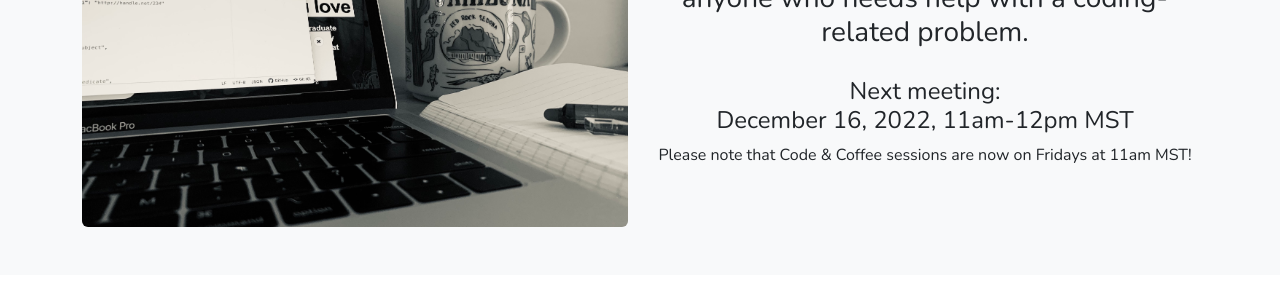
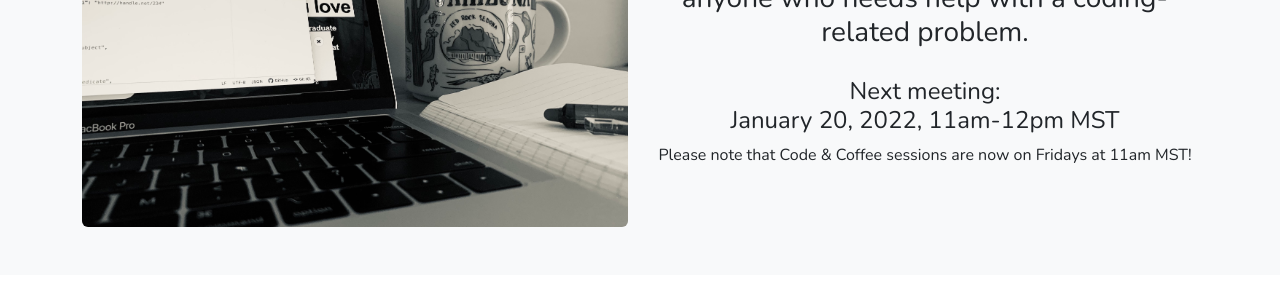
Before and after one commit to rse-asu/rse-asu.github.io, a Jekyll site: the page built from code-coffee.html, in a window 1280 px wide. Shown: the part 253-553 px from the top of the page. Built offline with Jekyll 4.4.1, drawn with Linux system fonts in a browser that asks for light colours; nearby versions of some CDN libraries.

Commit message:
Update code-coffee.html

```diff
--- a/code-coffee.html
+++ b/code-coffee.html
@@ -14,7 +14,7 @@ title: Code & Coffee
                 <h3>Monthly ASU Code and Coffee session for anyone who needs help with a coding-related problem.</h3>
                 <h4 style="padding-top: 20px">
                     Next meeting: <br>
-                    December 16, 2022, 11am-12pm MST
+                    January 20, 2022, 11am-12pm MST
                 </h4>
                 <p>
                     Please note that Code & Coffee sessions are now on Fridays at 11am MST!
```
